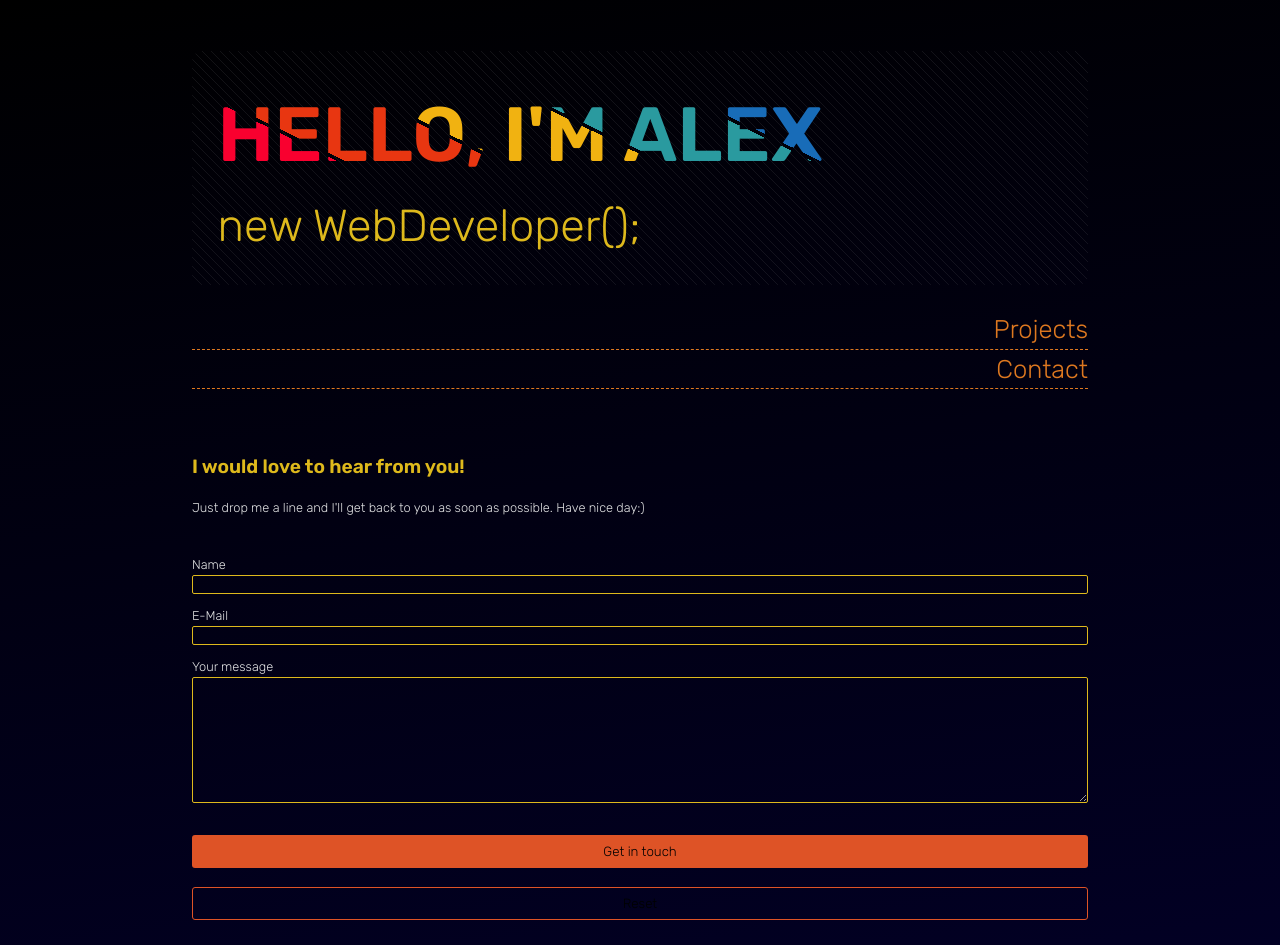
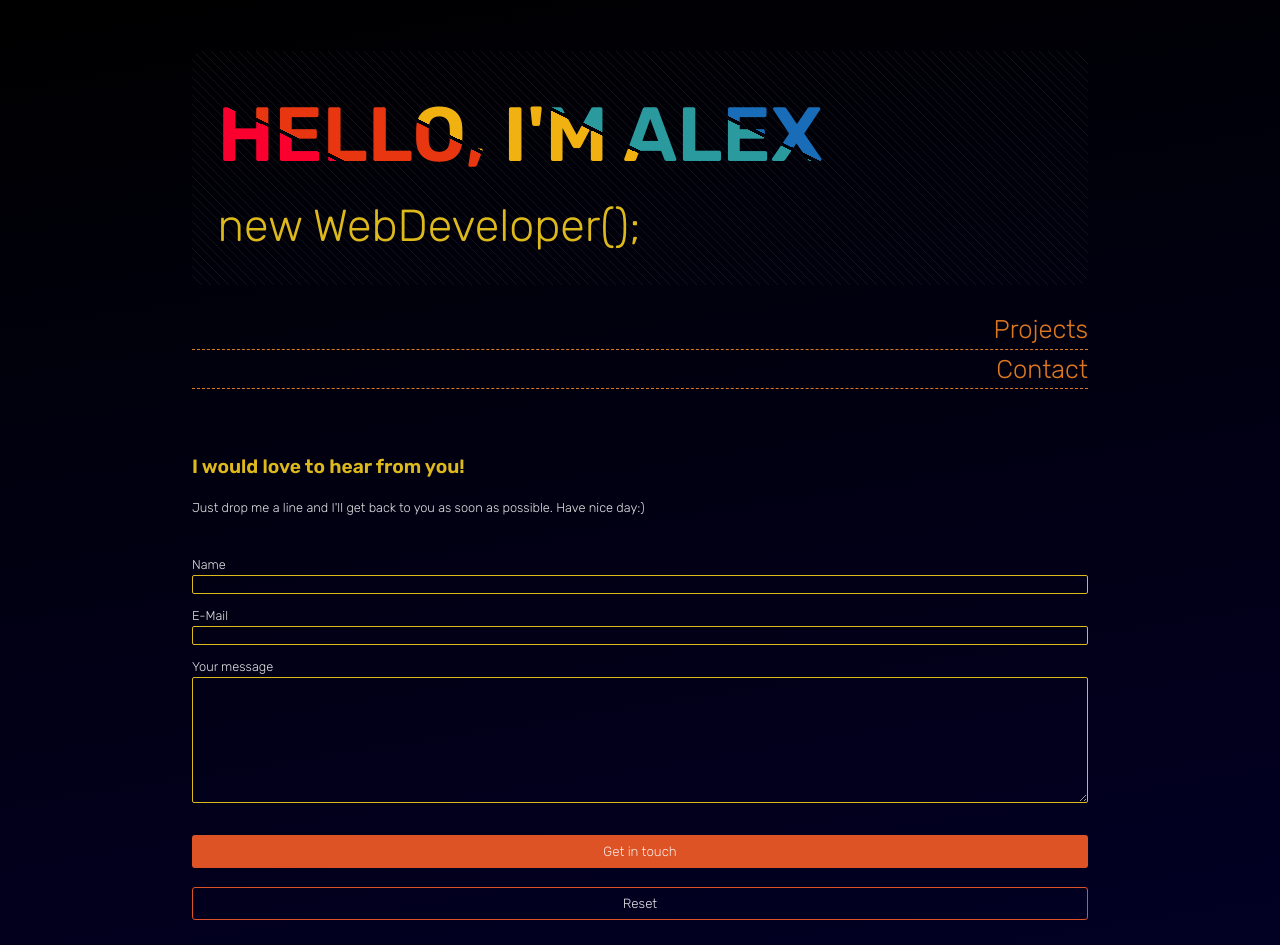
Before and after one commit to kassiber10/kassiber-portfolio, a Vue app: page /contact in a window 1280 px wide. Built offline with nearby package versions, Linux system fonts and the light colour scheme; no server answers; a web font is replaced by a local one.

Commit message:
Changed button text color for dark theme

```diff
--- a/src/components/atoms/PrimaryButton.vue
+++ b/src/components/atoms/PrimaryButton.vue
@@ -17,6 +17,7 @@ button {
   background-color: var(--color-dark);
   cursor: pointer;
   transition: border-color 0.25s;
+  color: var(--color-white);
 }
 
 button:hover {
--- a/src/components/atoms/SecondaryButton.vue
+++ b/src/components/atoms/SecondaryButton.vue
@@ -17,6 +17,7 @@ button {
   background-color: transparent;
   cursor: pointer;
   transition: border-color 0.25s;
+  color: var(--color-white);
 }
 
 button:hover {
```
